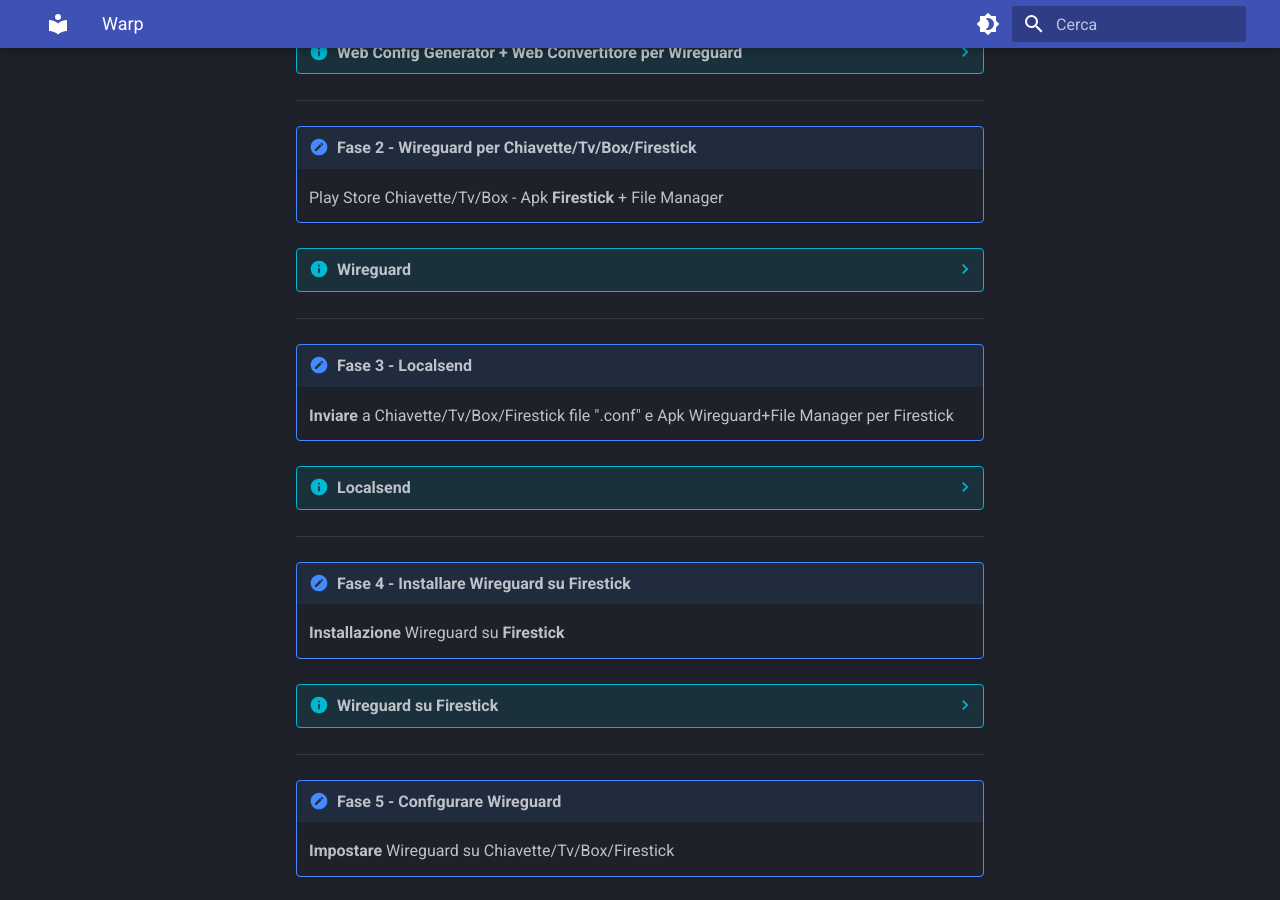
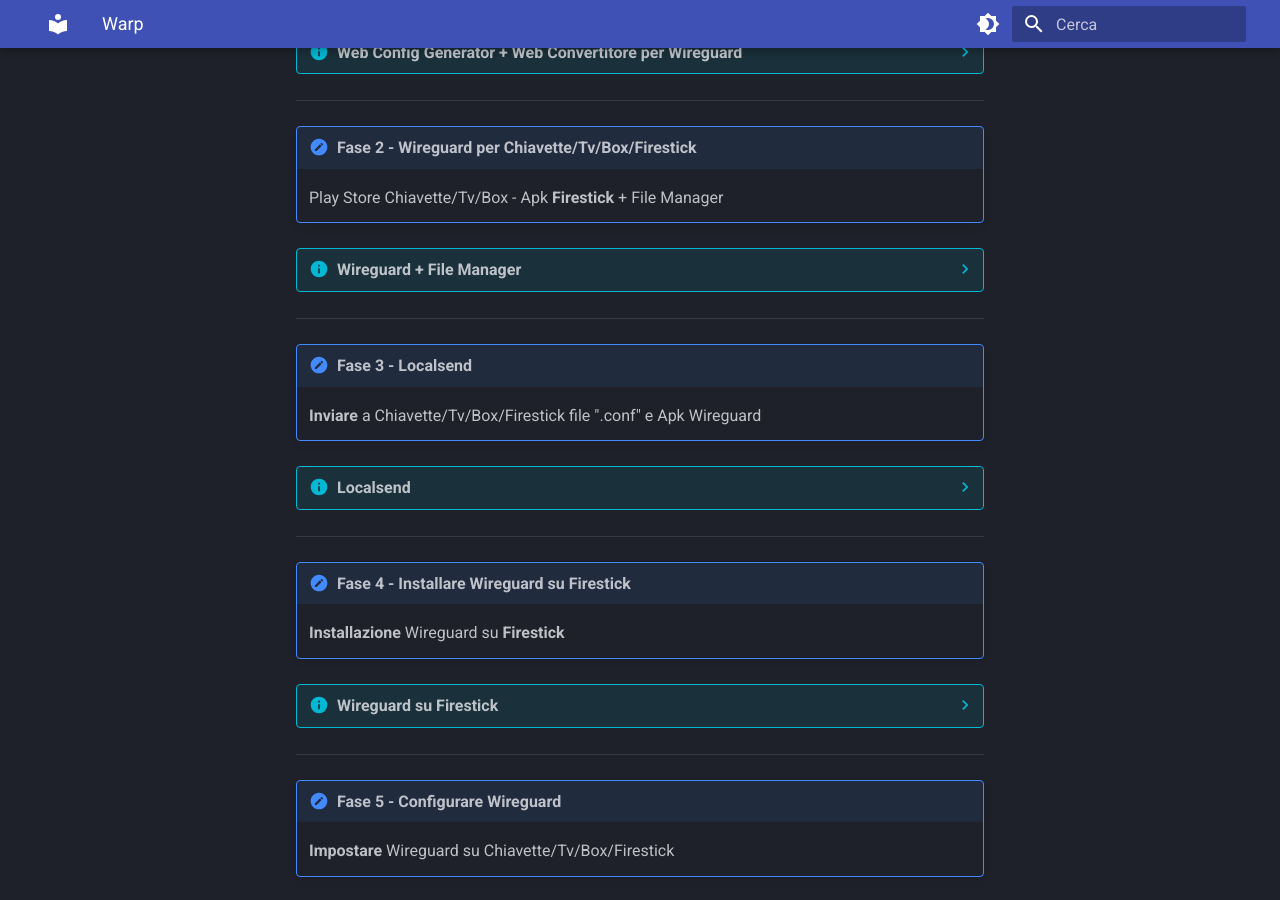
Before and after one commit to campipaolo/Mandrakodi-Wiki, an MkDocs documentation site: the page built from docs/guide/warp.md, in a window 1280 px wide and 900 px high, scrolled down 947 px. Built offline with MkDocs 1.6.1 and Material for MkDocs 9.7.7, drawn with Linux system fonts in a browser that asks for light colours; some of the changed lines change nothing that is shown.

Commit message:
warp
rev file manager

```diff
--- a/docs/guide/warp.md
+++ b/docs/guide/warp.md
@@ -30,20 +30,24 @@
 !!! important "Fase 2 - Wireguard per Chiavette/Tv/Box/Firestick"
     Play Store Chiavette/Tv/Box - Apk **Firestick** + File Manager
 
-??? info "Wireguard"
+??? info "Wireguard + File Manager"
     **Chiavette/Tv/Box/Firestick**
 
-    * **Chiavette/Tv/Box**: installare Wireguard dal Google Play Store
-    * **Firestick**: scaricare apk Wireguard <a href="https://download.wireguard.com/android-client/" target="_blank">"com.wireguard.android-x.x.xxxxxxxx.apk"</a>
-    * Firestick con **Fire OS 5.x.x.x**: [Wireguard Amdroid 5](https://github.com/campipaolo/Mandrakodi-Wiki/releases/download/Files/WireGuard_1_0_20210924_Android5.apk)
-    * **Con alcuni modelli di Firestick** potrebbe essere necessario usare un file manager per selezionare file .conf durante l'importazione in Wireguard: [Cx File Explorer](https://cxfileexplorer.com/?go=download)
+    * **Chiavette/Tv/Box**
+    * Installare dal Play Store "Wireguard"
+    * Installare dal Play Store "Total Commander - File Manager"<br>
 
-    N.B.: se ancora si hanno problemi, **non richiedete assistenza** nel gruppo, **come da regolamento**
+    * **Firestick FireOs 6.x/7.x**
+    * Scaricare apk Wireguard <a href="https://download.wireguard.com/android-client/" target="_blank">"com.wireguard.android-x.x.xxxxxxxx.apk"</a>
+    * installare dallo Store "Total Commander"<br>
+
+    * Firestick con **Fire OS 5.x**
+    * Scaricare [Wireguard Amdroid 5](https://github.com/campipaolo/Mandrakodi-Wiki/releases/download/Files/WireGuard_1_0_20210924_Android5.apk)
 
 ------
 
 !!! important "Fase 3 - Localsend"
-    **Inviare** a Chiavette/Tv/Box/Firestick  file ".conf"  e  Apk Wireguard+File Manager per Firestick
+    **Inviare** a Chiavette/Tv/Box/Firestick  file ".conf"  e  Apk Wireguard
 
 ??? info "Localsend"
     **Windows/macOS/Linux/Android/iOS/Chiavette/Tv/Box/Firestick**
@@ -68,11 +72,11 @@
     **Firestick**
 
 
-    * In "**Localsend**" sul dispositivo "**ricevente**" in alto a destra l'icona a fianco alla “**i**” elenca la cronologia dei file ricevuti
-    * Cliccare apk Wireguard
-    * Consentire installazione delle app da Localsend (se richiesto) e installarlo
-    * Alla prima apertura, Wireguard potrebbe chiedere il permesso di accedere ai file
-    * Concedere l'autorizzazione, se non appare richiesta, uscire e rientrare
+    * Avviare Total Commander
+    * Recarsi nella cartella "Download"
+    * Total Commander richiede conferma di accedere e di avere i permessi del caso, accettare
+    * Cliccare sul file apk di Wireguard
+    * Installare Wireguard e *NON avviarlo*
 
 ------
 
@@ -83,11 +87,21 @@
     **Chiavette/Tv/Box/Firestick**
 
 
-    * Aprire Wireguard, premere il pulsante "**+**" [(Foto)](../images/wireguard_home.jpg){ target="_blank" }
-    * Importare il file ".conf", sarà quindi presente nella schermata principale
+    *  **Chiavette/Tv/Box & Firestick FireOs 6.x/7.x**
+    * Avviare Total Commander
+    * Recarsi nella cartella "Download"
+    * Cliccare sul file ".conf"
+    * Selezionare "Apri con"
+    * Selezionare app Wireguard
     * Cliccare sulla configurazione importata per attivare/disattivare
     * Al primo avvio verrà chiesta conferma di attivazione
-    * Quando attivo, la configurazione selezionata appare blu con scritto "rx" "tx" [(Foto)](../images/wireguard_test.jpg){ target="_blank" }
+    * Quando attiva, la configurazione selezionata appare blu con scritto "rx" "tx" [(Foto)](../images/wireguard_test.jpg){ target="_blank" } <br>
+
+    * **Firestick FireOs 5.x**
+    * Avviare Wireguard
+    * Premere il pulsante "+" [(Foto)](../images/wireguard_home.jpg){ target="_blank" } <br>
+    * Navigare nella cartella "Download" e selezionare il file ".conf"
+    * Quando attiva, la configurazione selezionata appare blu con scritto "rx" "tx" [(Foto)](../images/wireguard_test.jpg){ target="_blank" }
 
 
 
```
